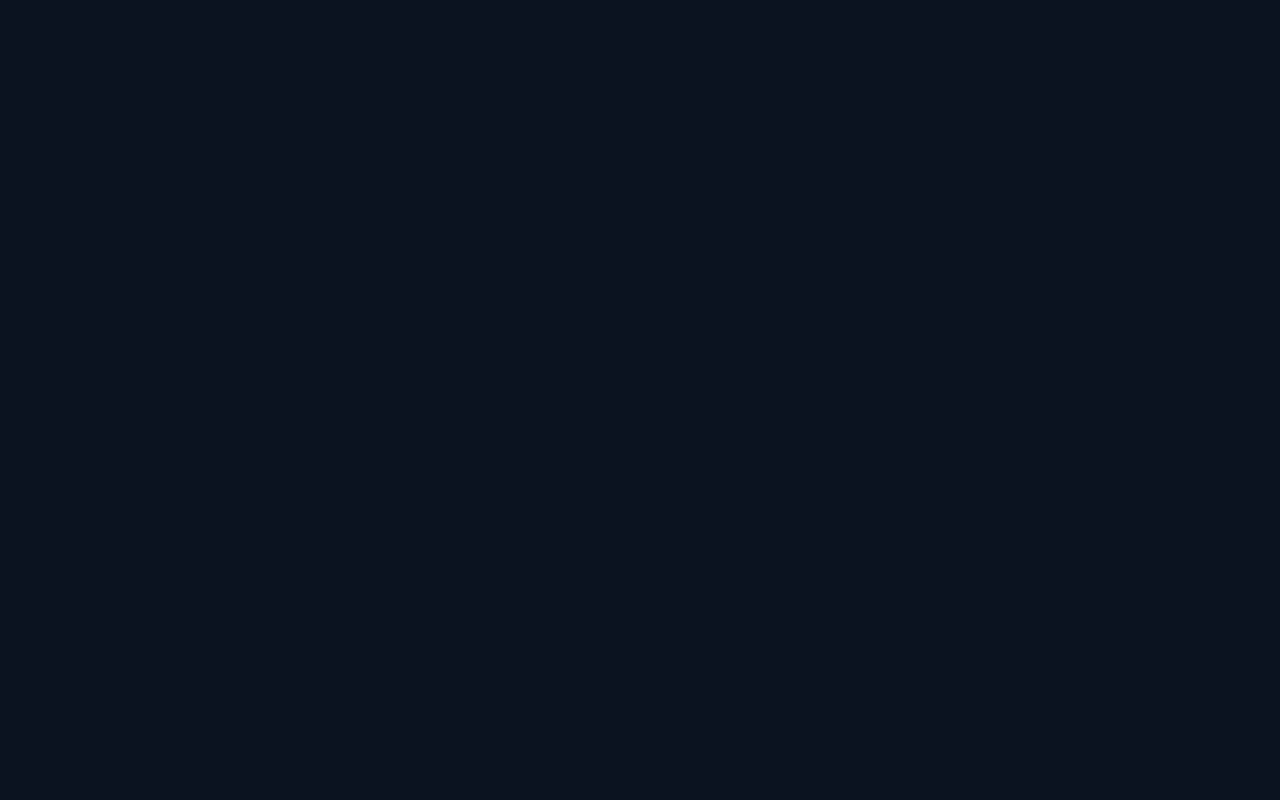
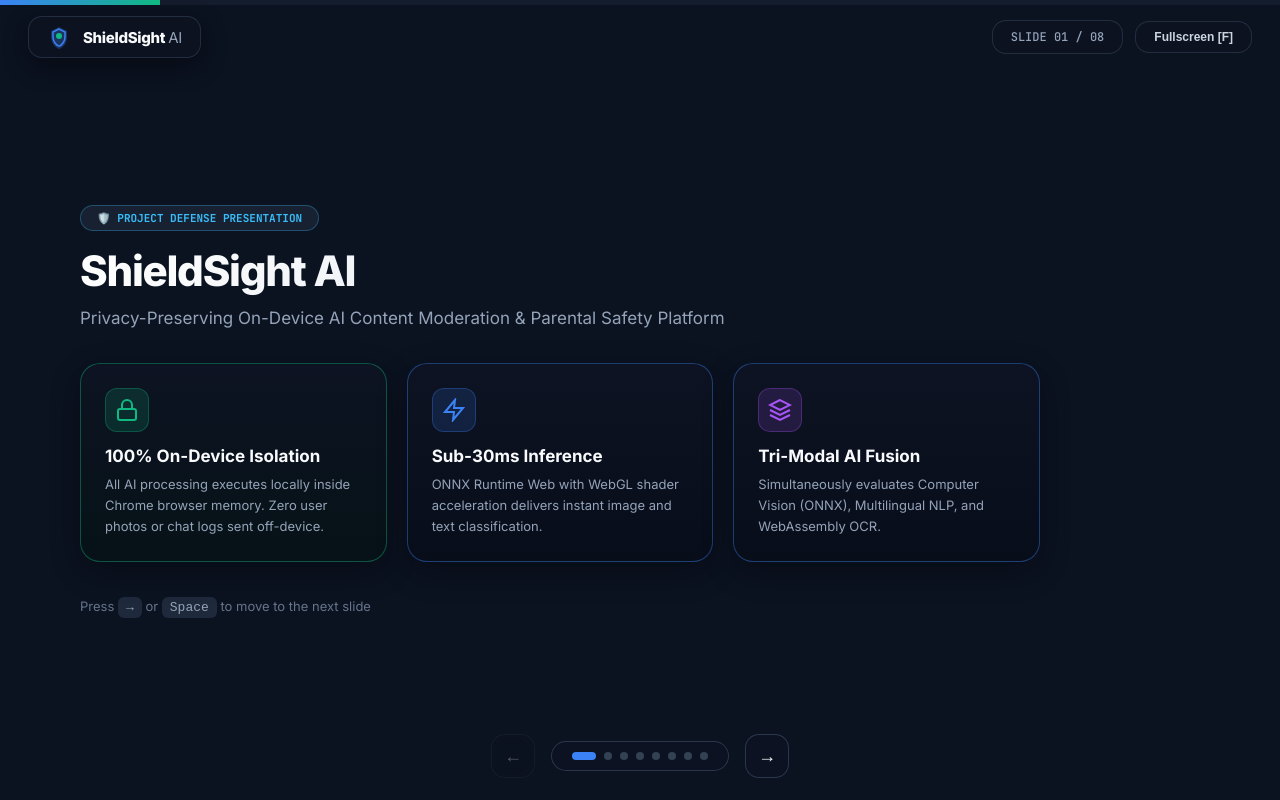
Before and after one commit to harshit-911/ShieldSight.ai, a Next.js app in the folder website/: page /presentation in a window 1280 px wide. Before the commit this address had no page. Built offline with nearby package versions, Linux system fonts and the light colour scheme.

Commit message:
fix: render presentation container directly in /presentation route to guarantee instant loading

```diff
--- a/website/app/presentation/page.tsx
+++ b/website/app/presentation/page.tsx
@@ -1,10 +1,16 @@
-import { redirect } from 'next/navigation';
-
 export const metadata = {
   title: 'ShieldSight AI — Project Defense Presentation',
   description: 'Interactive project defense presentation slide deck for ShieldSight AI.',
 };
 
 export default function PresentationPage() {
-  redirect('/presentation.html');
+  return (
+    <div className="w-screen h-screen bg-[#0B1220] overflow-hidden">
+      <iframe
+        src="/presentation.html"
+        className="w-full h-full border-0"
+        title="ShieldSight AI Presentation Deck"
+      />
+    </div>
+  );
 }
```
